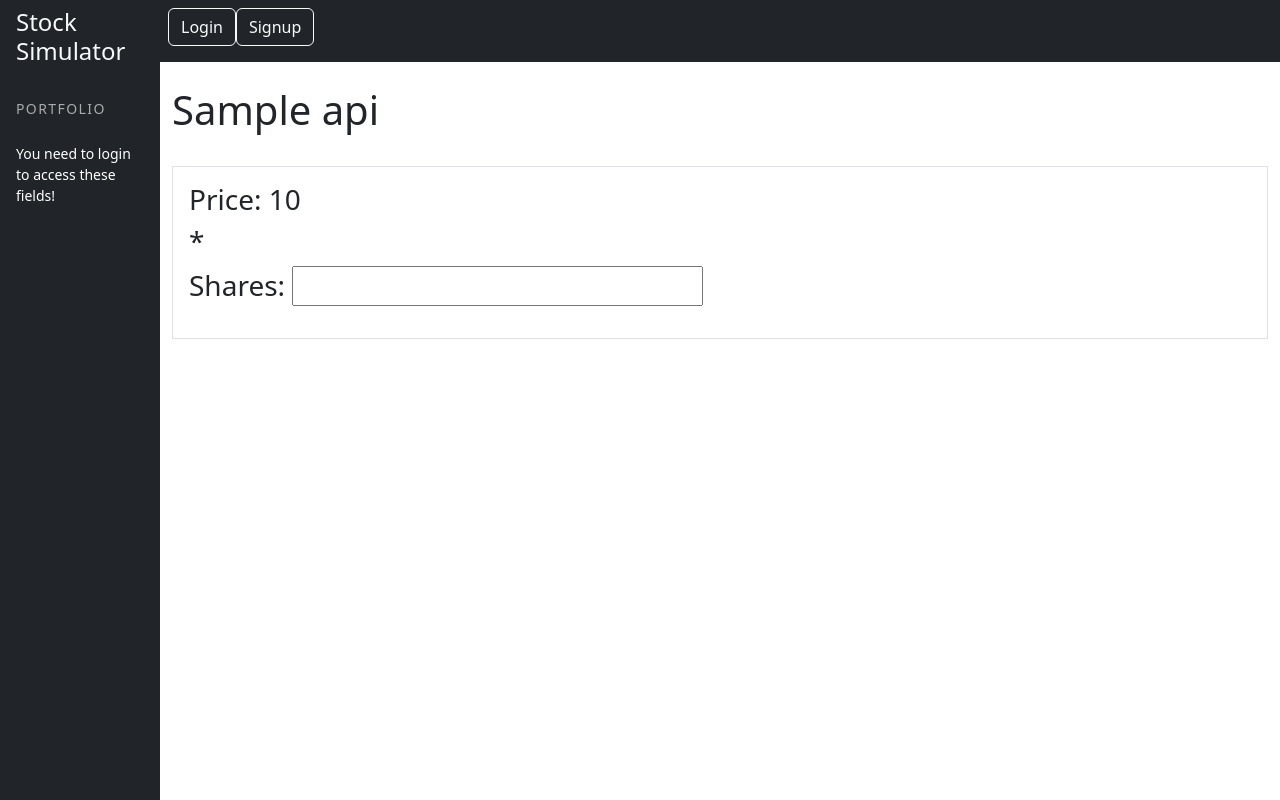
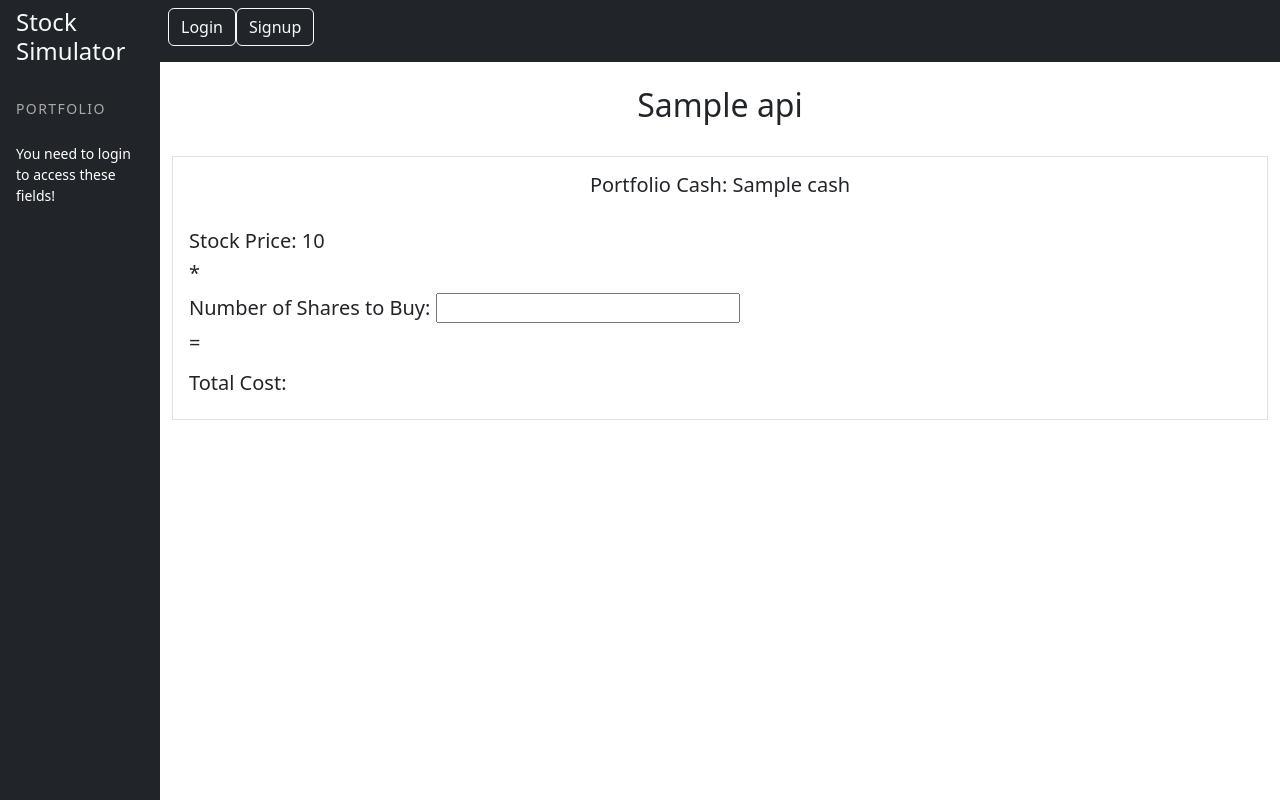
Before and after one commit to eiriniretzepi/Stock_Simulator, a Django app: template simulator/stocks/templates/buy.html in a window 1280 px wide. Run offline with Django 3.2, Linux system fonts and the light colour scheme; the template is opened without the code that fills it: most values are stand-ins (such as "Sample title", 1, 10 or a date in 2020).

Commit message:
Buy page and css for it

```diff
--- /dev/null
+++ b/simulator/static/css/buy.css
@@ -0,0 +1,8 @@
+h2 {
+  text-align: center;
+  text: red;
+}
+
+h5.specific {
+  text-align: center;
+}
--- a/simulator/stocks/templates/buy.html
+++ b/simulator/stocks/templates/buy.html
@@ -1,16 +1,30 @@
 {% extends "base.html" %}
 
 {% block content %}
+{% load static %}
+    <script src="https://ajax.googleapis.com/ajax/libs/jquery/3.5.1/jquery.min.js"></script>
+    <link rel="stylesheet" type="text/css" href="{% static 'css/buy.css' %}"/>
 
-<h1>{{ api.longName }}</h1>
+<h2>{{ api.longName }}</h2>
     </br>
     <body>
         <div class="p-3 border" text="center">
             <form> {% csrf_token %}
-                <h3>Price: {{ api.currentPrice }}</h3>
-                <h3>*</h3>
-                <h3>Shares: <input type="text" id="lname" name="lname"> </h3>
+                <h5 class="specific">Portfolio Cash: {{ cash }}</h5>
+                </br>
+                <h5>Stock Price: {{ api.currentPrice }}</h5>
+                <h5>*</h5>
+                <h5>Number of Shares to Buy: <input type="text" id="lname" name="lname"> </h5>
+                <h5>=</h5>
+                <script>
+                    $("input").change(function(){
+                      alert("The text has been changed.");
+                      {#  var htmlString = ( "h5.specific" ).html();#}
+
+                    });
+                </script>
             </form>
+            <h5>Total Cost: </h5>
         </div>
     </body>
 
--- a/simulator/stocks/views.py
+++ b/simulator/stocks/views.py
@@ -30,7 +30,10 @@ def buy(request):
         ticker = yf.Ticker(get_ticker)
         api = ticker.info
 
-    return render(request, 'buy.html', {'api': api})
+    # also pass the portfolio available cash in order to check if the purchase is possible
+    cash = request.user.portfolio.cash
+
+    return render(request, 'buy.html', {'api': api, 'cash': cash})
 
 
 def buy_sell(request):
```
